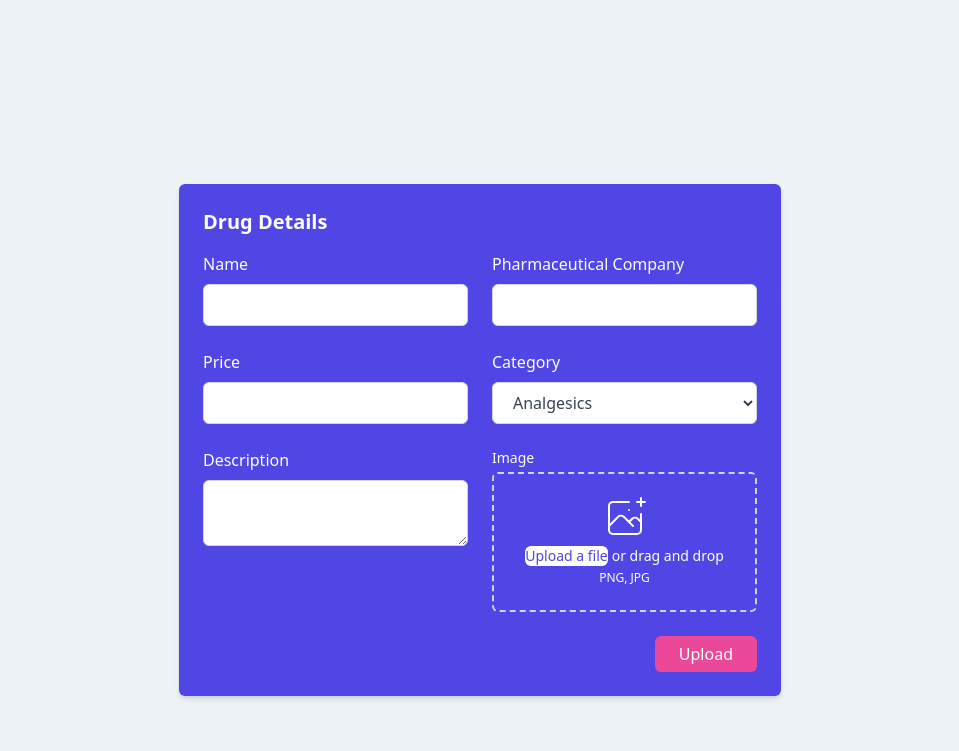
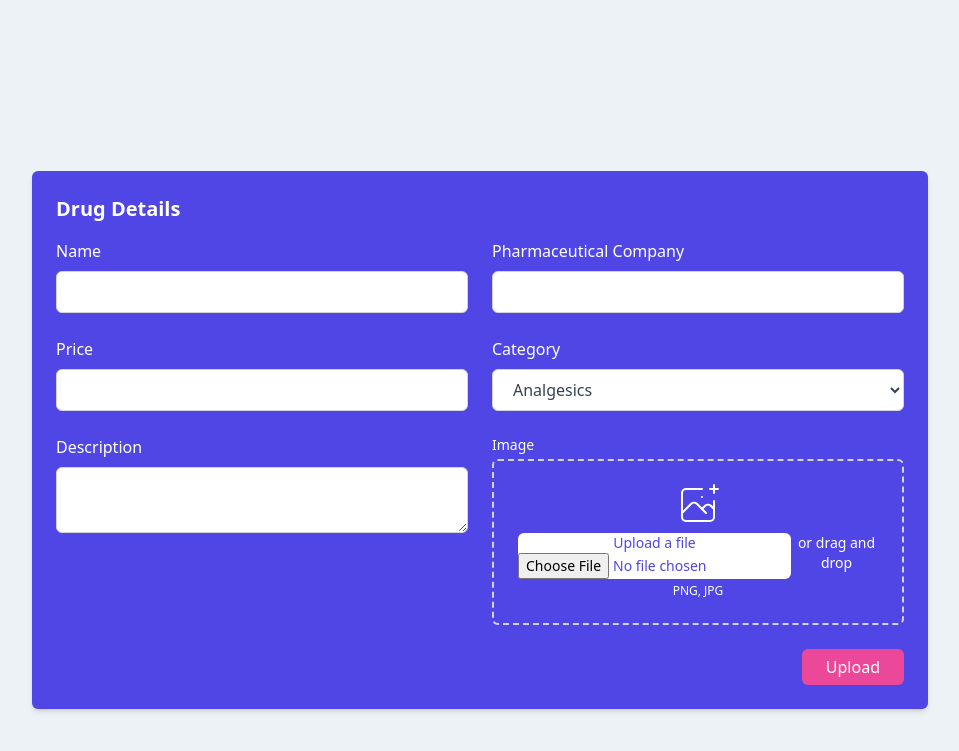
Before and after one commit to ianodhiambo1/drug_dispensary, a PHP site: page /add_drugs.php in a window 1280 px wide. Shown: the top 751 px of the page, without its empty margins (160-1119 px from the left). Run offline with PHP 8.4, Linux system fonts and the light colour scheme; a stand-in replaces the project's code that opens the database connection; some libraries are stand-ins or nearby versions.

Commit message:
working on image upload

```diff
--- a/app/controllers/DrugController.php
+++ b/app/controllers/DrugController.php
@@ -70,7 +70,7 @@ class DrugController
                 echo "Drug Adding failed";
             }
         }
-        require("../views/Admin/add_drug.php");
+        require("../views/Admin/add_drugs.php");
     }
     public function displayCategory($category)
     {
--- a/app/views/Admin/add_drugs.php
+++ b/app/views/Admin/add_drugs.php
@@ -9,21 +9,21 @@
 <body class="h-screen overflow-hidden flex items-center justify-center" style="background: #edf2f7;">
     <section class="max-w-4xl p-6 mx-auto bg-indigo-600 rounded-md shadow-md dark:bg-gray-800 mt-20">
     <h1 class="text-xl font-bold text-white capitalize dark:text-white">Drug Details</h1>
-    <form>
+    <form action="../public/index.php?action=addDrug" method="POST">
         <div class="grid grid-cols-1 gap-6 mt-4 sm:grid-cols-2">
             <div>
                 <label class="text-white dark:text-gray-200" for="username">Name</label>
-                <input name="DrugID" id="username" type="text" class="block w-full px-4 py-2 mt-2 text-gray-700 bg-white border border-gray-300 rounded-md dark:bg-gray-800 dark:text-gray-300 dark:border-gray-600 focus:border-blue-500 dark:focus:border-blue-500 focus:outline-none focus:ring">
+                <input name="DrugID"  type="text" class="block w-full px-4 py-2 mt-2 text-gray-700 bg-white border border-gray-300 rounded-md dark:bg-gray-800 dark:text-gray-300 dark:border-gray-600 focus:border-blue-500 dark:focus:border-blue-500 focus:outline-none focus:ring">
             </div>
 
             <div>
                 <label class="text-white dark:text-gray-200" for="emailAddress">Pharmaceutical Company</label>
-                <input name="PharmaceuticalCompany" id="emailAddress" type="email" class="block w-full px-4 py-2 mt-2 text-gray-700 bg-white border border-gray-300 rounded-md dark:bg-gray-800 dark:text-gray-300 dark:border-gray-600 focus:border-blue-500 dark:focus:border-blue-500 focus:outline-none focus:ring">
+                <input name="PharmaceuticalCompany"  type="text" class="block w-full px-4 py-2 mt-2 text-gray-700 bg-white border border-gray-300 rounded-md dark:bg-gray-800 dark:text-gray-300 dark:border-gray-600 focus:border-blue-500 dark:focus:border-blue-500 focus:outline-none focus:ring">
             </div>
 
             <div>
                 <label class="text-white dark:text-gray-200" for="password">Price</label>
-                <input name="Price" id="password" type="password" class="block w-full px-4 py-2 mt-2 text-gray-700 bg-white border border-gray-300 rounded-md dark:bg-gray-800 dark:text-gray-300 dark:border-gray-600 focus:border-blue-500 dark:focus:border-blue-500 focus:outline-none focus:ring">
+                <input name="Price"  type="text" class="block w-full px-4 py-2 mt-2 text-gray-700 bg-white border border-gray-300 rounded-md dark:bg-gray-800 dark:text-gray-300 dark:border-gray-600 focus:border-blue-500 dark:focus:border-blue-500 focus:outline-none focus:ring">
             </div>
             <div>
                 <label class="text-white dark:text-gray-200" for="passwordConfirmation">Category</label>
@@ -49,7 +49,7 @@
                   <div class="flex text-sm text-gray-600">
                     <label for="file-upload" class="relative cursor-pointer bg-white rounded-md font-medium text-indigo-600 hover:text-indigo-500 focus-within:outline-none focus-within:ring-2 focus-within:ring-offset-2 focus-within:ring-indigo-500">
                       <span class="">Upload a file</span>
-                      <input id="file-upload" name="image" type="file" class="sr-only" accept="image/*" required>
+                      <input type="file" name="image" id="image" accept="image/*" required>
                     </label>
                     <p class="pl-1 text-white">or drag and drop</p>
                   </div>
```
